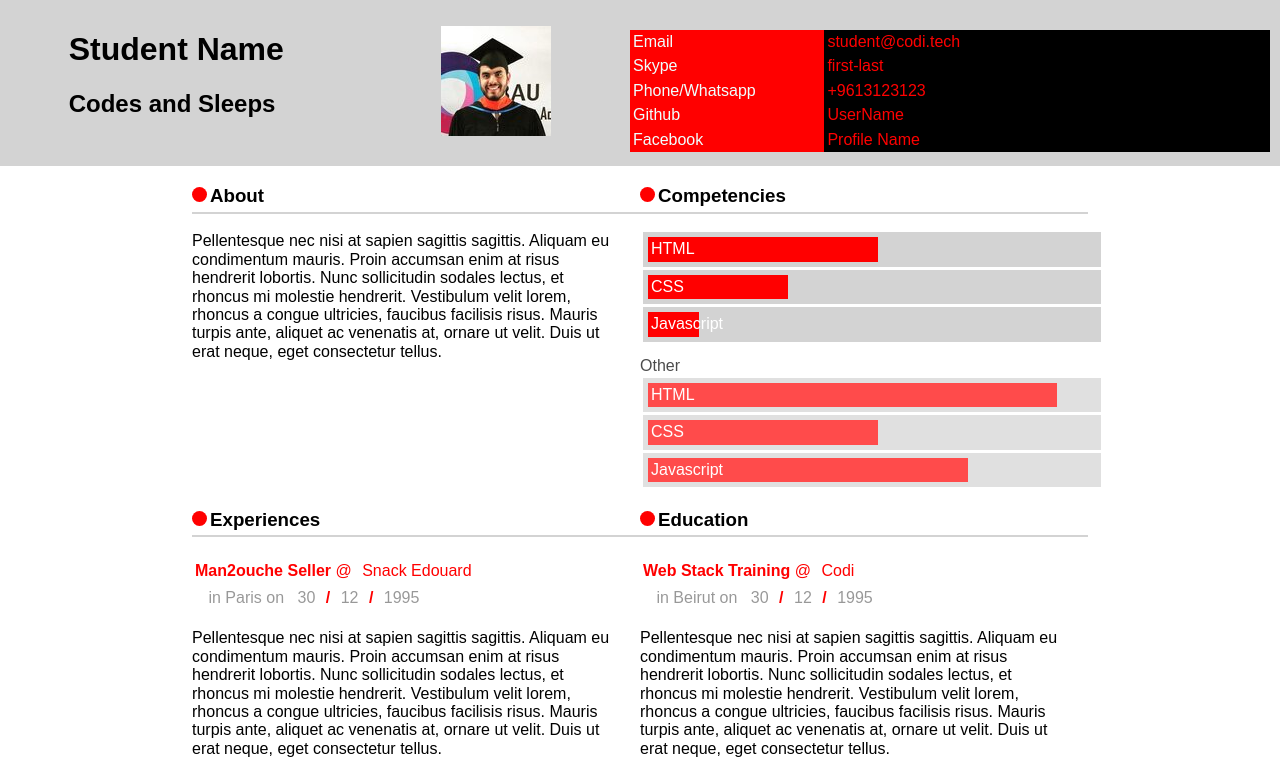
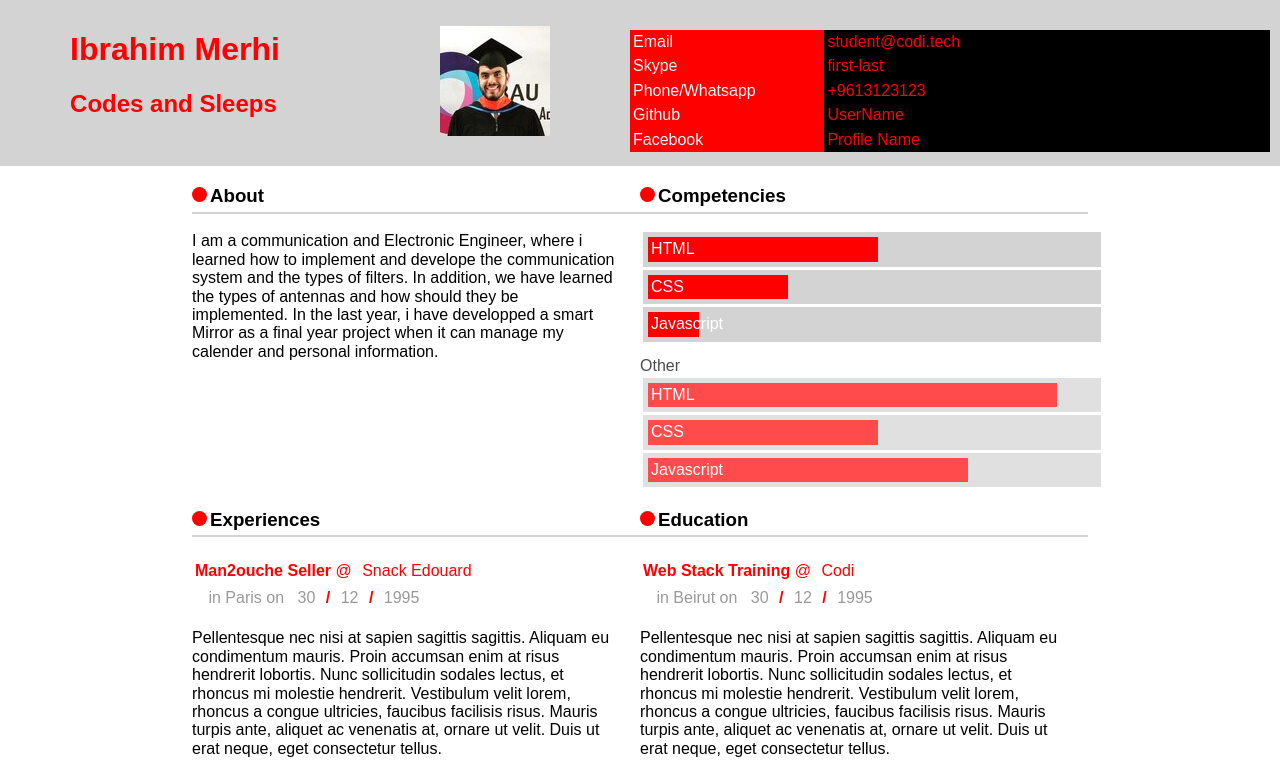
Before and after one commit to Ibrahim-Merhi/CV-styling-master, a plain HTML site: page public/style1/index.html in a window 1280 px wide. Shown: the top 776 px of the page. Drawn offline with Linux system fonts and the light colour scheme.

Commit message:
Style 1 done

```diff
--- a/public/style1/index.html
+++ b/public/style1/index.html
@@ -21,11 +21,11 @@
     <header>
       <div>
         <hgroup>
-          <h1>Student Name</h1>
+          <h1>Ibrahim Merhi</h1>
           <h2>Codes and Sleeps</h2>
         </hgroup>
         <figure>
-          <img src="../images/110x110.png" alt="Student Name">
+          <img src="../images/110x110.png" alt="Ibrahim Merhi">
         </figure>
       </div>
     </header>
@@ -33,7 +33,7 @@
       <section id="about">
         <h3>About</h3>
         <p>
-          Pellentesque nec nisi at sapien sagittis sagittis. Aliquam eu condimentum mauris. Proin accumsan enim at risus hendrerit lobortis. Nunc sollicitudin sodales lectus, et rhoncus mi molestie hendrerit. Vestibulum velit lorem, rhoncus a congue ultricies, faucibus facilisis risus. Mauris turpis ante, aliquet ac venenatis at, ornare ut velit. Duis ut erat neque, eget consectetur tellus.
+         I am a communication and Electronic Engineer, where i learned how to implement and develope the communication system and the types of filters. In addition, we have learned the types of antennas and how should they be implemented. In the last year, i have developped a smart Mirror as a final year project when it can manage my calender and personal information.
         </p>
       </section>
       <section id="competencies">
--- a/public/style1/style.css
+++ b/public/style1/style.css
@@ -172,6 +172,7 @@ dd{
 .experience-location::after{
   content: "on";
 }
+hgroup{color: red;}
 
 @media only screen and (max-width: 650px){
 
```
